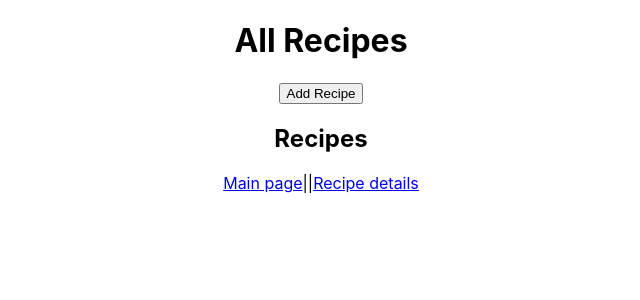
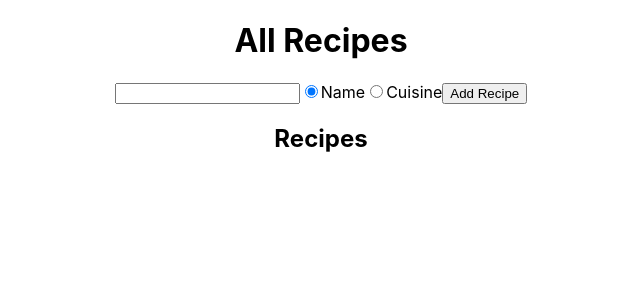
Before and after one commit to mahimagupta24/mcr5, a React (Create React App) app: page / in a window 1280 px wide. Shown: the top 300 px of the page, without its empty margins (319-959 px from the left). Built offline with nearby package versions, Linux system fonts and the light colour scheme.

Commit message:
fixes:add bugs

```diff
--- a/src/App.js
+++ b/src/App.js
@@ -9,10 +9,9 @@ function App() {
     <div className="App">
        <Routes>
       <Route path ="/"element={<RecipePage/>}/>
-      <Route path ="/details"element={<RecipeDetails/>}/>
+      <Route path ="/details/:recipeName"element={<RecipeDetails/>}/>
     </Routes>
-    <Link to= "/">Main page</Link>||
-    <Link to= "/details">Recipe details</Link>
+
     </div>
   );
 }
--- /dev/null
+++ b/src/context/RecipeContext.js
@@ -0,0 +1,20 @@
+import {useEffect,useState, createContext } from "react";
+
+export const RecipeContext = createContext();
+export default function RecipeProvider({ children }) {
+    const [recipes, setRecipes] = useState([]);
+
+    useEffect(() => {
+        const savedRecipes = localStorage.getItem("recipes");
+        if (savedRecipes) {
+          setRecipes(JSON.parse(savedRecipes));
+        }
+      }, []);
+
+      useEffect(() => {
+        localStorage.setItem("recipes", JSON.stringify(recipes));
+      }, [recipes]);
+
+
+  return <RecipeContext.Provider value={{recipes,setRecipes}}>{children}</RecipeContext.Provider>;
+}
--- a/src/index.js
+++ b/src/index.js
@@ -1,16 +1,18 @@
-import React from 'react';
-import ReactDOM from 'react-dom/client';
-import './index.css';
-import App from './App';
-import reportWebVitals from './reportWebVitals';
-import { BrowserRouter as Router } from 'react-router-dom';
+import React from "react";
+import ReactDOM from "react-dom/client";
+import "./index.css";
+import App from "./App";
+import reportWebVitals from "./reportWebVitals";
+import { BrowserRouter as Router } from "react-router-dom";
+import RecipeProvider from "./context/RecipeContext";
 
-const root = ReactDOM.createRoot(document.getElementById('root'));
+const root = ReactDOM.createRoot(document.getElementById("root"));
 root.render(
- <Router> <App /></Router>
-
-
-
+  <Router>
+    <RecipeProvider>
+      <App />
+    </RecipeProvider>
+  </Router>
 );
 
 // If you want to start measuring performance in your app, pass a function
--- a/src/pages/RecipeDetails.js
+++ b/src/pages/RecipeDetails.js
@@ -1,5 +1,19 @@
-export default function RecipeDetails(){
-    return <div>
-      Recipe Details
+import { useContext } from "react";
+import { useParams } from "react-router-dom";
+import { RecipeContext } from "../context/RecipeContext";
+
+export default function RecipeDetails() {
+  const { recipeName } = useParams();
+  const { recipes } = useContext(RecipeContext);
+  const recipe = recipes.find(({ name }) => name === recipeName);
+  console.log(recipe);
+  return (
+    <div>
+      <h1> Recipe Details</h1>
+      <img src={recipe.img} alt="food" height="200px" width="200px" />
+      <p>Name:{recipe.name}</p>
+      <p>Cuisine:{recipe.cuisine}</p>
+      <p>Instructions:{recipe.instructions}</p>
     </div>
-  }
+  );
+}
--- a/src/pages/RecipePage.js
+++ b/src/pages/RecipePage.js
@@ -1,7 +1,11 @@
-import { useEffect, useState } from "react";
+import { useContext, useState } from "react";
+import { Link } from "react-router-dom";
+import { RecipeContext } from "../context/RecipeContext";
 
 export default function RecipePage() {
-  const [recipes, setRecipes] = useState([]);
+  const { recipes, setRecipes } = useContext(RecipeContext);
+  const [searchText, setSearchText] = useState("");
+  const [sortCategory, setSortCategory] = useState("name");
   const [newRecipe, setNewRecipe] = useState({
     img: "",
     name: "",
@@ -12,18 +16,26 @@ export default function RecipePage() {
 
   const [showModal, setShowModal] = useState(false);
 
-  useEffect(() => {
-    const savedRecipes = localStorage.getItem("recipes");
-    if (savedRecipes) {
-      setRecipes(JSON.parse(savedRecipes));
-    }
-  }, []);
+  const handleSearchText = (searchText) => {
+    setSearchText(searchText);
+  };
 
-  useEffect(() => {
-    localStorage.setItem("recipes", JSON.stringify(recipes));
-  }, [recipes]);
+  const searchedProducts = searchText!=="" ?recipes.filter(({ name, cuisine }) => {
+    const lowerCaseSearchText = searchText.toLowerCase();
+    return (
+      name.toLowerCase().includes(lowerCaseSearchText) ||
+      cuisine.toLowerCase().includes(lowerCaseSearchText)
+    );
+  }):recipes
 
 
+  const searchCategoryProducts = [...searchedProducts].sort((a, b) => {
+    if (sortCategory === "name") {
+      return a.name.localeCompare(b.name);
+    } else if (sortCategory === "cuisine") {
+      return a.cuisine.localeCompare(b.cuisine);
+    }
+  });
   const handleAddRecipe = () => {
     setRecipes((prevRecipes) => [...prevRecipes, { ...newRecipe }]);
     setNewRecipe({
@@ -35,14 +47,35 @@ export default function RecipePage() {
     });
   };
 
+  const handleDeleteRecipe = (recipeName) => {
+    setRecipes((recipes) =>
+      recipes.filter((recipe) => recipe.name !== recipeName)
+    );
+  };
   return (
     <div>
       <h1>All Recipes</h1>
+      <input type="text" onChange={(e) => handleSearchText(e.target.value)} />
+      <input type= "radio"value="name"checked={sortCategory === "name"}onChange={()=>setSortCategory("name")}/><label>Name</label>
+      <input
+        type="radio"
+        value="cuisine"
+        checked={sortCategory === "cuisine"}
+        onChange={() => setSortCategory("cuisine")}
+      />
+      <label>Cuisine</label>
       <button onClick={() => setShowModal(true)}>Add Recipe</button>
       {showModal && (
         <div>
           <input
-            onChange={(e) => setNewRecipe({ ...newRecipe, img: e.target.src })}
+            id="file-upload"
+            type="file"
+            accept="image/*"
+            onChange={(e) => {
+              const file = e.target.files[0];
+              const imgUrl = URL.createObjectURL(file);
+              setNewRecipe({ ...newRecipe, img: imgUrl });
+            }}
           />
           <input
             value={newRecipe.name}
@@ -50,6 +83,7 @@ export default function RecipePage() {
               setNewRecipe({ ...newRecipe, name: e.target.value })
             }
           />
+
           <input
             value={newRecipe.cuisine}
             onChange={(e) =>
@@ -68,11 +102,18 @@ export default function RecipePage() {
       )}
       <h2>Recipes</h2>
       <ul>
-        {recipes.map((recipe) => (
-          <li>
+        {searchCategoryProducts.map((recipe) => (
+          <li key={recipe.name}>
+            <img src={recipe.img} alt="food" height="200px" width="200px" />
             <p>Name:{recipe.name}</p>
             <p>Cuisine:{recipe.cuisine}</p>
-            <p>Instructions:{recipe.instructions}</p>
+            <p>
+              Instructions:{" "}
+              <Link to={`/details/${recipe.name}`}>See recipe</Link>
+            </p>
+            <button onClick={() => handleDeleteRecipe(recipe.name)}>
+              Delete
+            </button>
           </li>
         ))}
       </ul>
```
